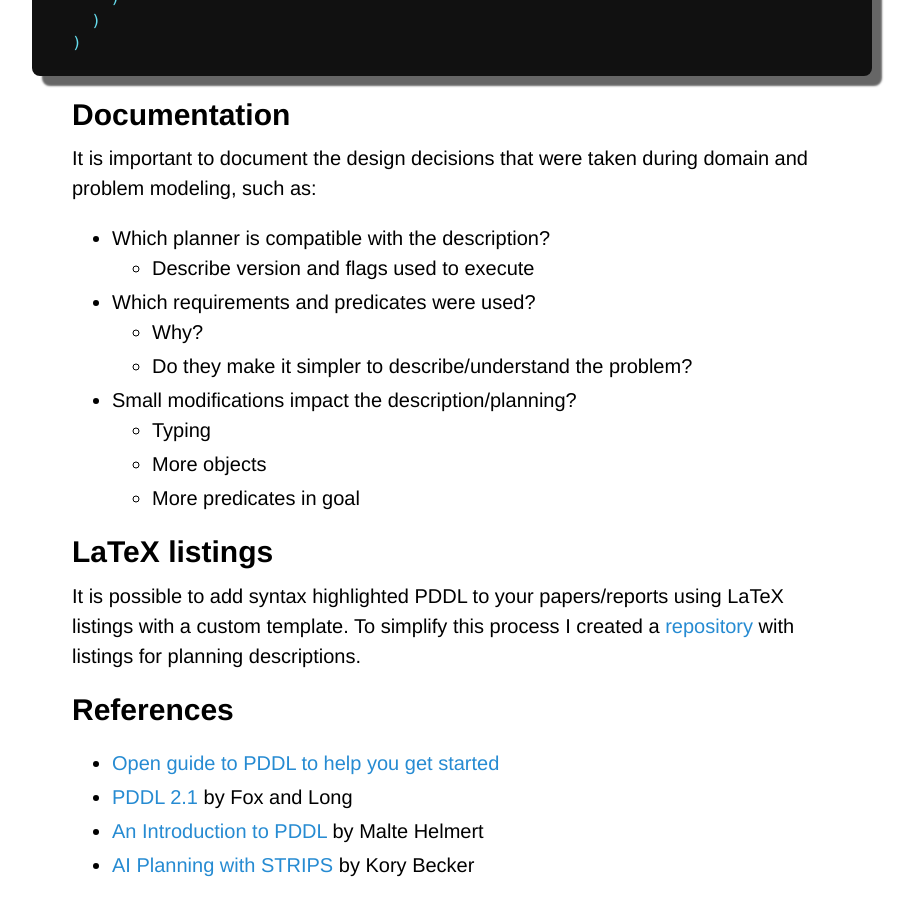
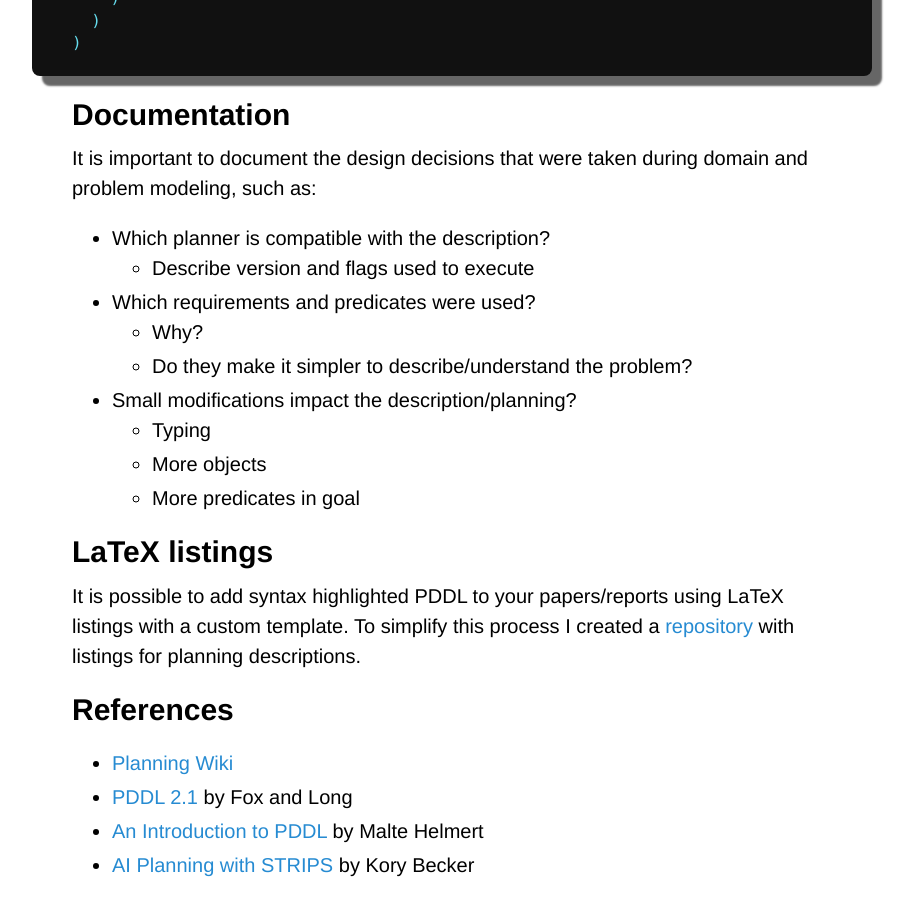
Before and after one commit to Maumagnaguagno/maumagnaguagno.github.io, a Jekyll site: the page built from pddl.md, in a window 1280 px wide and 900 px high, scrolled down 4481 px. Shown: the whole window, without its empty margins (188-1102 px from the left). Built offline with Jekyll 4.4.1, drawn with Linux system fonts in a browser that asks for light colours; our own code applies the rules of GitHub Pages for plain Markdown files.

Commit message:
Update PDDL Planning Wiki link

```diff
--- a/pddl.md
+++ b/pddl.md
@@ -169,7 +169,7 @@ It is possible to add syntax highlighted PDDL to your papers/reports using LaTeX
 To simplify this process I created a [repository](https://github.com/Maumagnaguagno/Planning_LaTeX "Planning LaTeX") with listings for planning descriptions.
 
 ## References
-- [Open guide to PDDL to help you get started](https://nergmada.github.io/pddl-reference/)
+- [Planning Wiki](https://planning.wiki/)
 - [PDDL 2.1](https://helios.hud.ac.uk/scommv/IPC-14/repository/fox-long-jair-2003.pdf) by Fox and Long
 - [An Introduction to PDDL](https://www.cs.toronto.edu/~sheila/2542/s14/A1/introtopddl2.pdf) by Malte Helmert
 - [AI Planning with STRIPS](http://www.primaryobjects.com/2015/11/06/artificial-intelligence-planning-with-strips-a-gentle-introduction/) by Kory Becker
```
